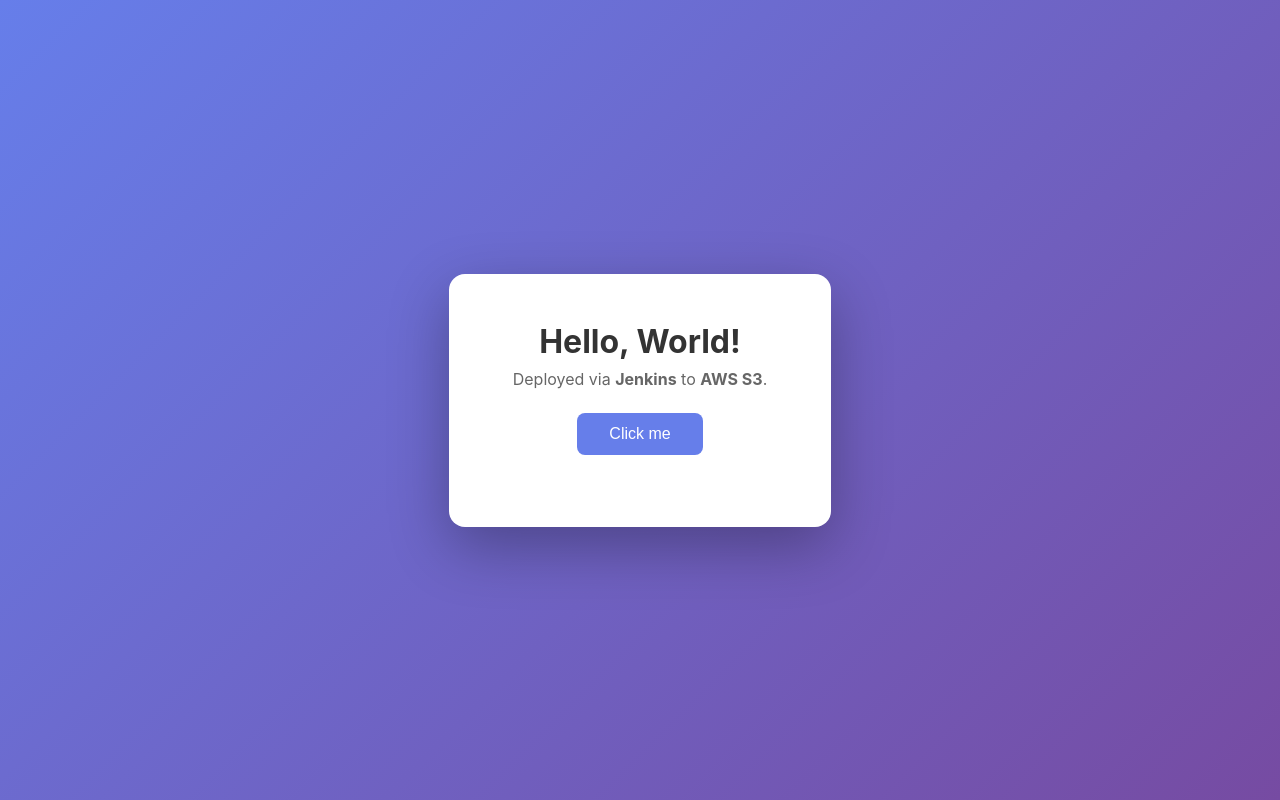
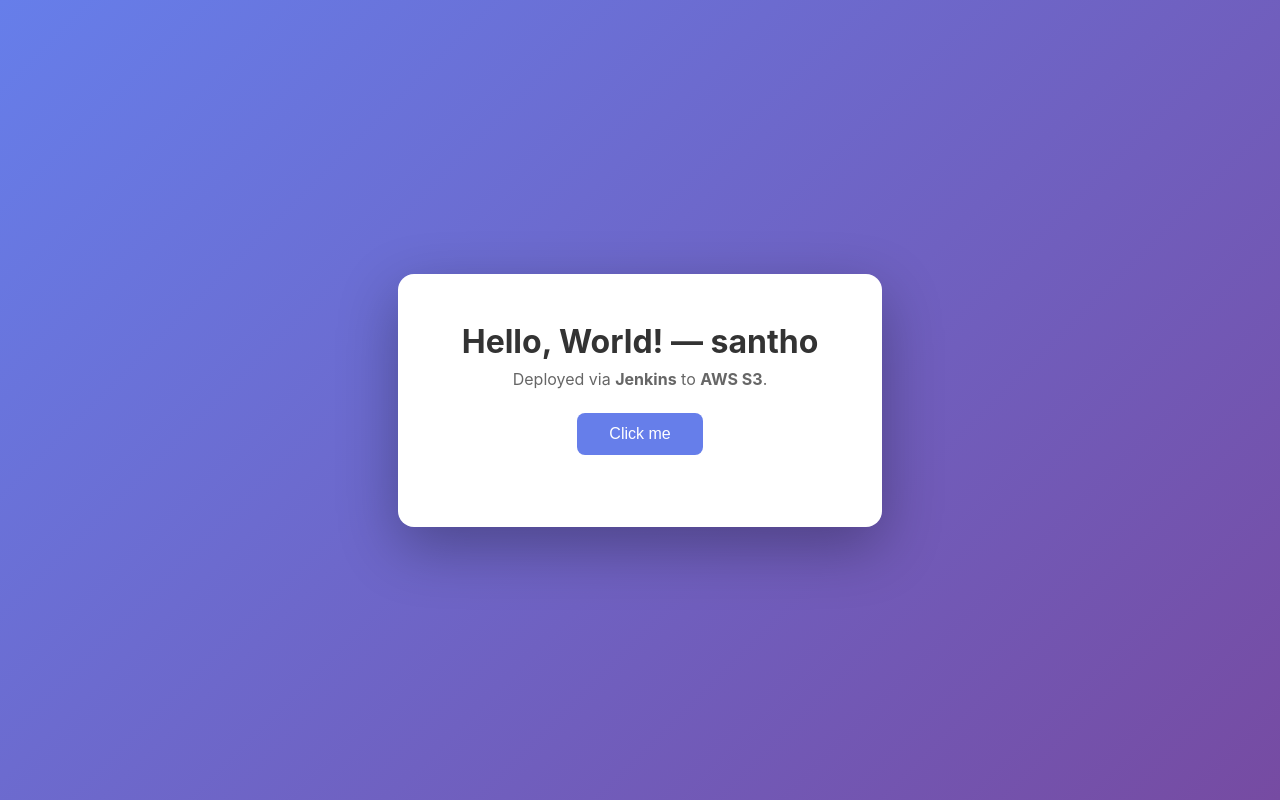
Before and after one commit to santhoshoradba/jenkins_1, a plain HTML site: page index.html in a window 1280 px wide. Drawn offline with Linux system fonts and the light colour scheme.

Commit message:
Add santho to heading

```diff
--- a/index.html
+++ b/index.html
@@ -8,7 +8,7 @@
 </head>
 <body>
   <div class="container">
-    <h1>Hello, World!</h1>
+    <h1>Hello, World! — santho</h1>
     <p>Deployed via <strong>Jenkins</strong> to <strong>AWS S3</strong>.</p>
     <button id="clickMe">Click me</button>
     <p id="message"></p>
```
